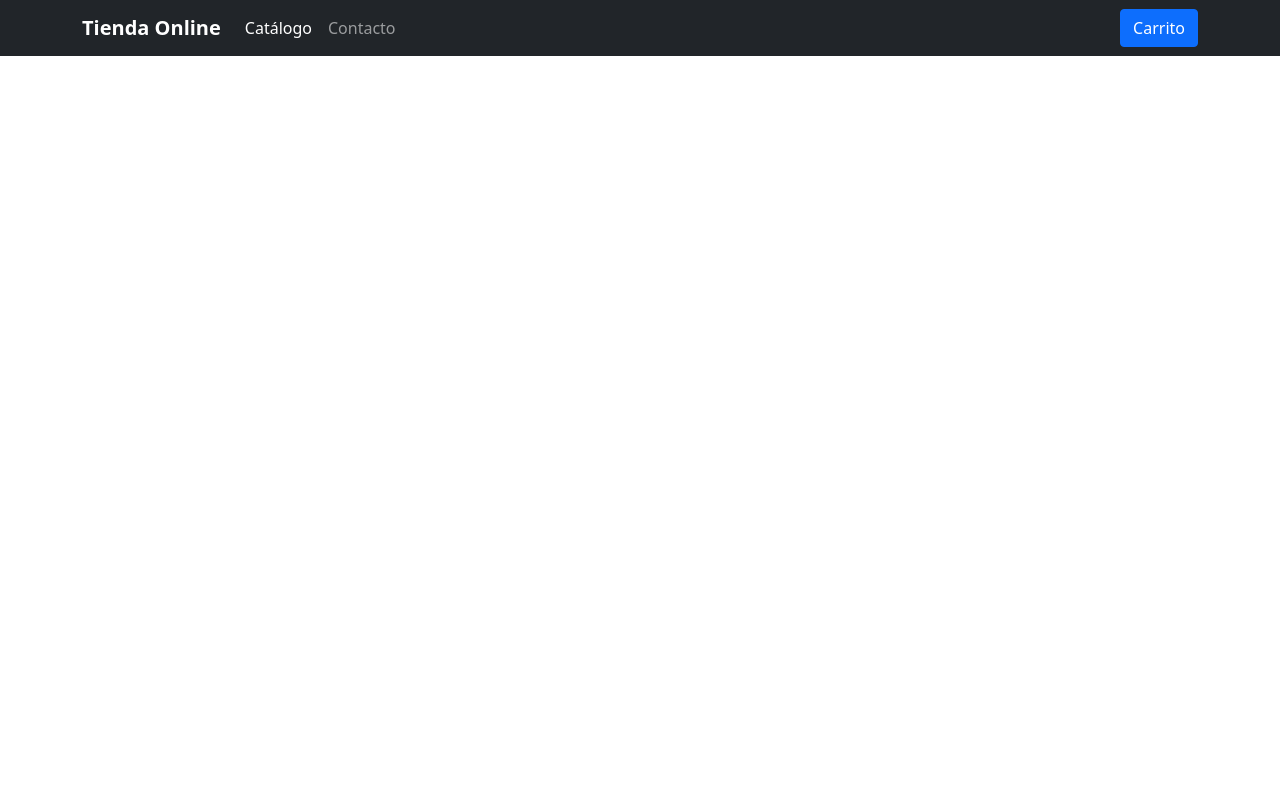
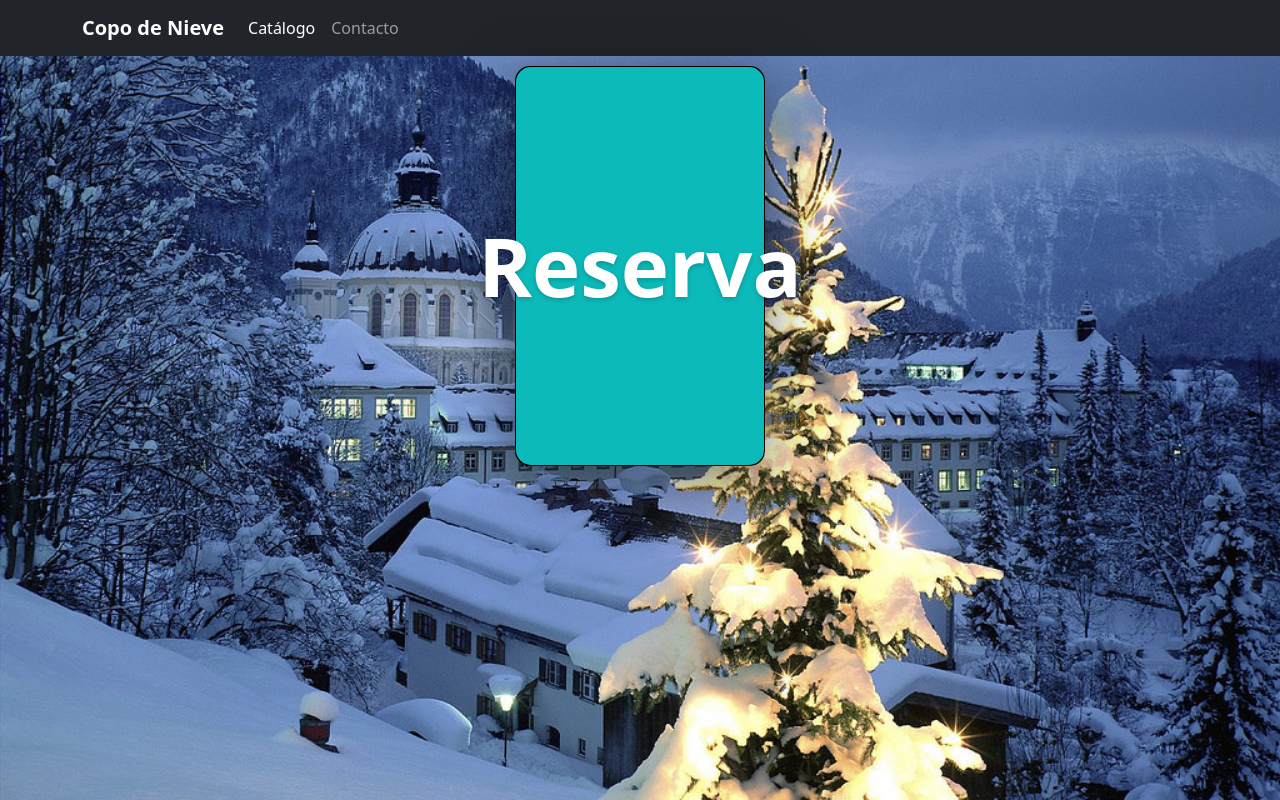
Before and after one commit to JairToxic/Proyecto-Reserva-de-Hotel-, a PHP site: page / in a window 1280 px wide. Run offline with PHP 8.4, Linux system fonts and the light colour scheme; data that the repository does not hold is empty.

Commit message:
Se Realizo la interfaz de resultados de busqueda de la reserva.

```diff
--- a/Front/index.php
+++ b/Front/index.php
@@ -11,13 +11,17 @@ if (!$resultado) {
 $habitaciones = $resultado->fetch_all(MYSQLI_ASSOC);
 
 ?>
+
+
   <!-- Archivo principal HTML para mostrar datos de la base de datos -->
+
 <html lang="es">
 <head>
     <meta charset="UTF-8">
     <meta http-equiv="X-UA-Compatible" content="IE=edge">
     <meta name="viewport" content="width=device-width, initial-scale=1.0">
     <title>Tienda Online</title>
+
     <!-- Bootstrap CSS -->
     <link href="https://cdn.jsdelivr.net/npm/bootstrap@5.1.3/dist/css/bootstrap.min.css" rel="stylesheet" integrity="sha384-1BmE4kWBq78iYhFldvKuhfTAU6auU8tT94WrHftjDbrCEXSU1oBoqyl2QvZ6jIW3" crossorigin="anonymous">
     <link href="styles/style.css" rel="stylesheet">
@@ -29,7 +33,7 @@ $habitaciones = $resultado->fetch_all(MYSQLI_ASSOC);
         <div class="navbar navbar-expand-lg navbar-dark bg-dark"> <!--Utilizamos estilos de boostrap -->
             <div class="container"> <!--Contenedor -->
                 <a href="#" class="navbar-brand">
-                    <strong>Tienda Online</strong>
+                    <strong>Copo de Nieve</strong>
                 </a>
                 <button class="navbar-toggler" type="button" data-bs-toggle="collapse" data-bs-target="#navbarHeader" aria-controls="navbarHeader" aria-expanded="false" aria-label="Toggle navigation">
                     <span class="navbar-toggler-icon"></span>
@@ -44,7 +48,7 @@ $habitaciones = $resultado->fetch_all(MYSQLI_ASSOC);
                             <a href="#" class="nav-link">Contacto</a>
                         </li>
                     </ul>
-                    <a href="carrito.php" class="btn btn-primary">Carrito</a>
+
                 </div>
             </div><!--Fin del contenedor -->
         </div>
@@ -52,21 +56,46 @@ $habitaciones = $resultado->fetch_all(MYSQLI_ASSOC);
 
 
 <!-- Mostrar todas las habitaciones -->
+<div class="productos-container">
 <?php foreach ($habitaciones as $habitacion) : ?>
-        <div class="habitacion_">
-            <!-- Asume que todas las imágenes son .jpg. -->
+        <div class="producto">
+            <!-- Asume que todas las imágenes son .jpg. Modifica según tus necesidades -->
             <img src="imagenes/<?php echo $habitacion['ID_HABITACION']; ?>.jpg" alt="Imagen de la habitación">
+            <div class="contenido">
             <h2><?php echo $habitacion['TIPO']; ?></h2>
-            <h5><?php echo $habitacion['DESCRIPCION']; ?></h5>
+            <p class="card-title">👥<?php echo $habitacion['CAPACIDAD']; ?> personas</p>
             <p class="card-title">Precio: $<?php echo $habitacion['PRECIOPORNOCHE']; ?></p>
-
+            <p class="card-title"><?php echo $habitacion['DESCRIPCION']; ?></p>
             <!-- Botón de Pago PayPal para cada Habitación -->
-            <form action="../Backend/API Paypal/pago.php" method="post">
+            <form action="pago.php" method="post">
                 <input type="hidden" name="producto_id" value="<?php echo $habitacion['ID_HABITACION']; ?>">
                 <input type="submit" value="Pagar con PayPal" class="btn btn-success">
             </form>
+            </div>
         </div>
     <?php endforeach; ?>
+    </div>
+    <div class="container">
+        <div class="card">
+            <div class="face back">
+                <div class="content">
+                    <span class="stars"></span>
+                        <b class="desc">Su Reserva</b>
+                        <p class="desc">
+                            <p>Fecha de entrada: 01/02/2023</p>
+                            <p>Fecha de salida: 10/02/2023</p>
+                            <p>Número de adultos: 2</p>
+                            <p>Número de niños: 1</p>
+                        </p>
+                </div>
+            </div>
+        <div class="face front">
+            <b>Reserva</b>
+        </div>
+        </div>
+    </div>
 
+
+    <div class="clear"></div>
 </body>
 </html>
--- a/Front/styles/style.css
+++ b/Front/styles/style.css
@@ -1,24 +1,143 @@
-.habitacion_ {
-    border: 1px solid #ddd;
+body {
+    background-image: url('../imagenes/fondito.jpg');
+    /* Cambia 'tu_imagen_de_fondo.jpg' con la ruta correcta de tu imagen */
+    background-size: cover;
+    /* Ajusta el tamaño de la imagen de fondo para cubrir todo el body */
+    background-repeat: no-repeat;
+    /* Evita que la imagen se repita */
+    background-attachment: fixed;
+    /* Añade el efecto de parallax al fondo */
+    margin: 0;
+    /* Elimina el margen predeterminado del body */
+    padding: 0;
+    /* Elimina el relleno predeterminado del body */
+}
+
+.productos-container {
+    width: 44%;
+    float: left;
+    /* Hace que el contenedor se alinee a la izquierda */
+    margin-left: 150px;
+    margin-right: 2%;
+    /* Espacio entre el contenedor y otros elementos, ajusta según sea necesario */
+}
+
+.producto {
+    border: 3px solid #97caec;
+    background-color: #5dbbf1;
     border-radius: 10px;
     padding: 15px;
     margin: 10px;
     text-align: center;
+    display: flex;
 }
-.habitacion_ img {
-width: 300px; /* Ancho fijo para todas las imágenes */
-height: 200px; /* Alto fijo para todas las imágenes */
-object-fit: cover; /* Ajusta la imagen para cubrir el área sin distorsionarla */
-border-radius: 5px;
+
+.producto img {
+    width: 300px;
+    height: 220px;
+    object-fit: cover;
+    margin-right: 10px;
+    border-radius: 5px;
 }
+
+.producto .contenido {
+    display: flex;
+    flex-direction: column;
+    margin-left: 15px;
+}
+
 .btn-success {
-    background-color: #4CAF50;
+    background-color: #ffae00;
     color: white;
     padding: 10px 20px;
     border: none;
     border-radius: 5px;
     cursor: pointer;
 }
+
 .btn-success:hover {
-    background-color: #45a049;
+    background-color: #c96a2b;
 }
+
+
+
+.clear {
+    clear: both;
+}
+
+.container {
+    margin: 0 auto;
+}
+
+.card {
+    position: relative;
+    width: 250px;
+    height: 400px;
+    margin: 10 auto;
+    background: #000;
+    border-radius: 15px;
+    box-shadow: 0 15px 60px rgba(0, 0, 0, 0.5);
+}
+
+.face {
+    position: absolute;
+    bottom: 0;
+    left: 0;
+    width: 100%;
+    height: 100%;
+    display: flex;
+    justify-content: center;
+    align-items: center;
+}
+
+.face.back {
+    box-sizing: border-box;
+    padding: 15px;
+}
+
+.face.back b {
+    margin: 0;
+    padding: 0;
+}
+
+.face.back p {
+    color: #ffffff;
+
+}
+
+.face.back .desc {
+    background-color: #eee;
+
+    -webkit-background-clip: text;
+    -webkit-text-fill-color: transparent;
+
+}
+
+
+
+.face.front {
+    transition: 0.5s;
+}
+
+.face.front b {
+    margin: 0;
+    padding: 0;
+    font-size: 5.1em;
+    color: #fff;
+    transition: 0.5s;
+    text-shadow: 0 2px 5px rgba(0, 0, 0, 0.2);
+    z-index: 10;
+}
+
+.card:hover .face.front {
+    height: 60px;
+}
+
+.card:hover .face.front b {
+    font-size: 2em;
+}
+
+.face.front {
+    background-color: #0cbaba;
+    border-radius: 15px;
+}
```
Also changed, not shown: Front/imagenes/fondito.jpg (added).
